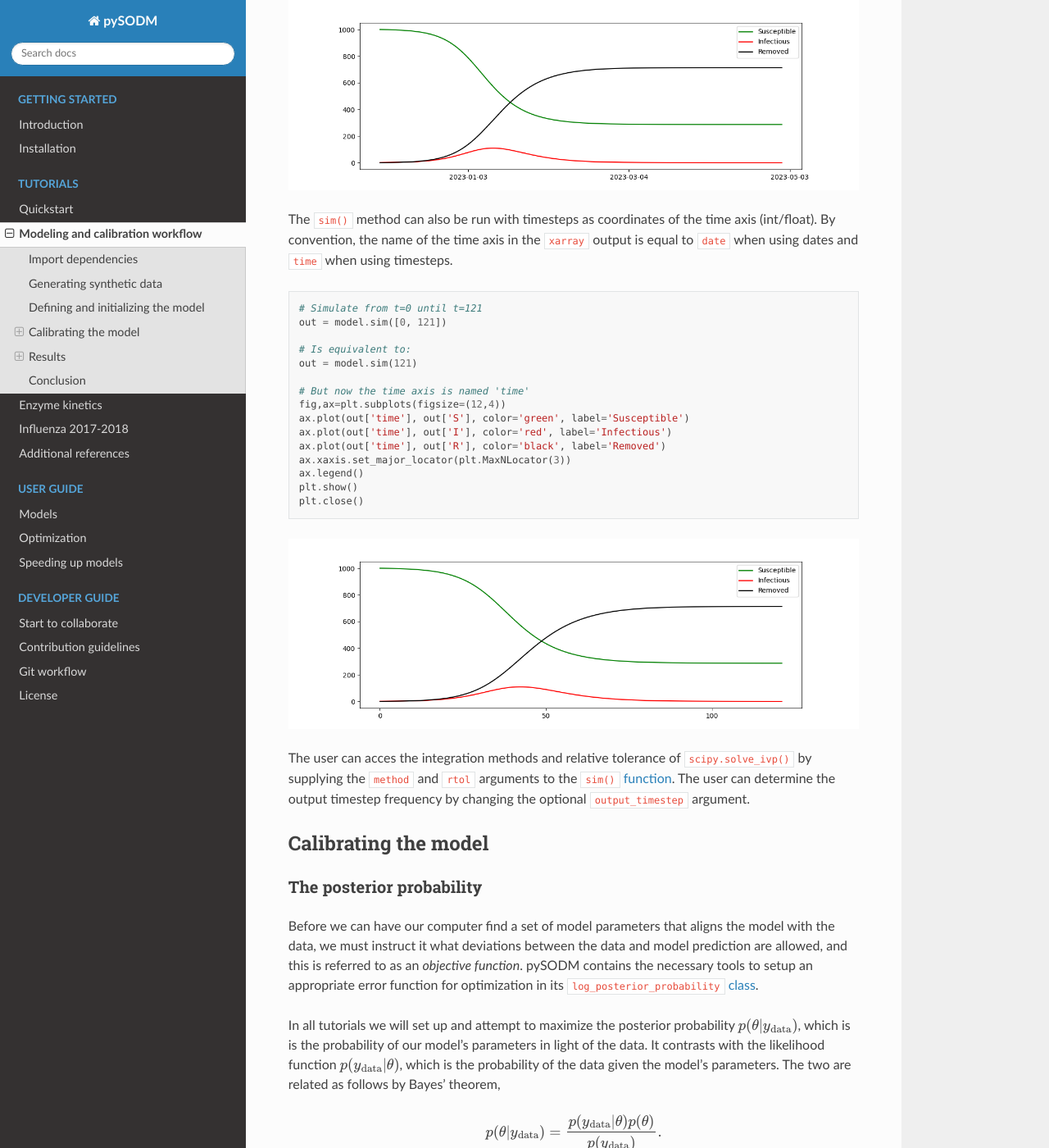
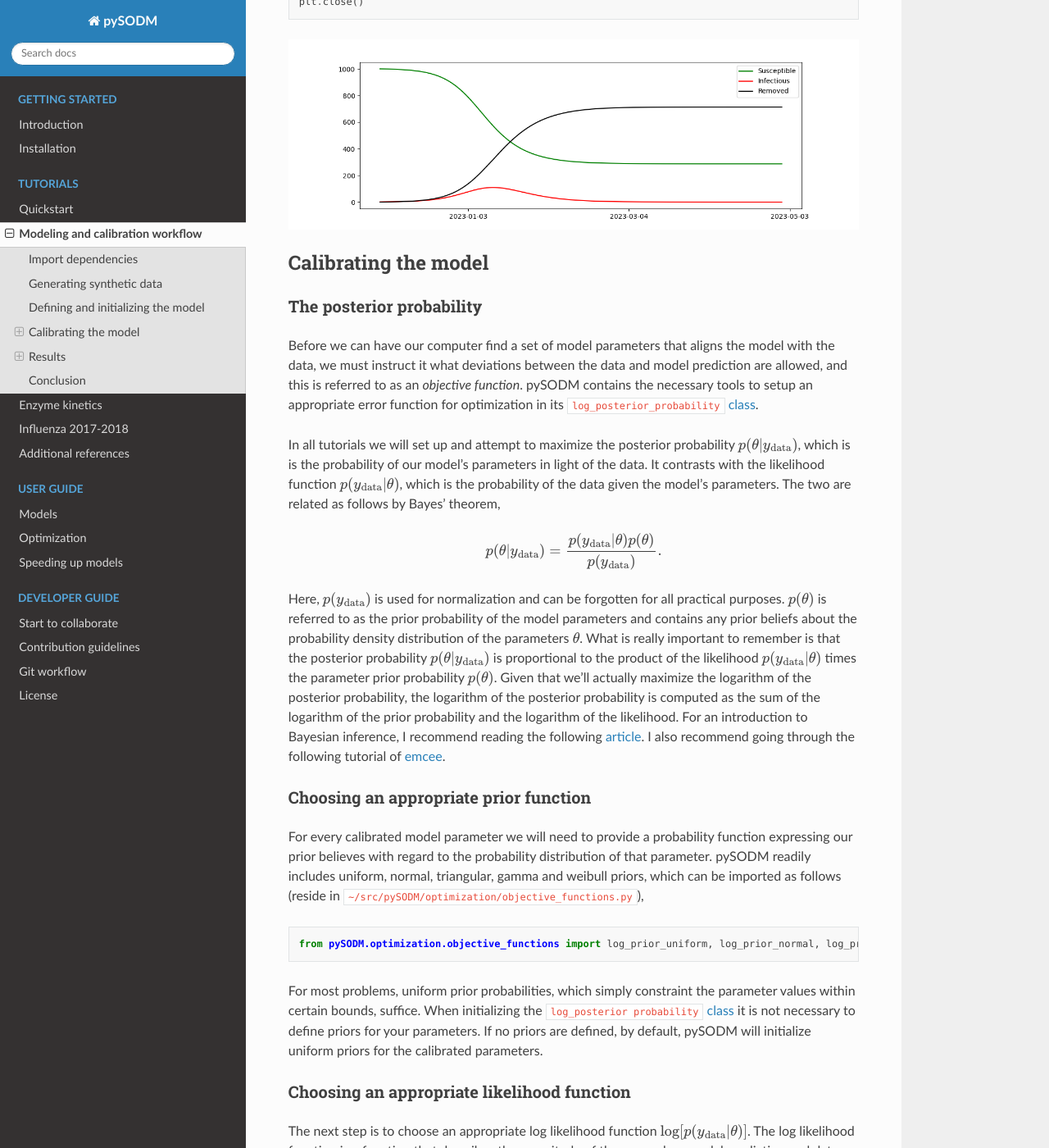
Before and after one commit to twallema/pySODM, a Sphinx documentation site: the page built from docs/workflow.md, in a window 1280 px wide and 1400 px high, scrolled down 4229 px. Shown: the whole window at 82% size. Built offline with Sphinx 7.4.7 and the Read the Docs theme 2.0.0, drawn with Linux system fonts in a browser that asks for light colours; some of the changed text lies outside the part shown.

Commit message:
update the documentation

````diff
--- a/docs/workflow.md
+++ b/docs/workflow.md
@@ -83,15 +83,15 @@ or schematically,
 
 <img src="./_static/figs/workflow/flowchart_SIR.png" width="500" />
 
-The model has three states: 1) The number of individuals susceptible to the disease (S), 2) the number of infectious individuals (I), and 3) the number of removed individuals (R). The model has two parameters: 1) `beta`, the rate of transmission and, 2) `gamma`, the duration of infectiousness. Building a model is based on the class inheritance, the user must first load the `ODEModel` or `SDEModel` class from  `~/src/models/base.by`. Then, the user must define his/her own class which must contain (minimally),
+The model has three states: 1) The number of individuals susceptible to the disease (S), 2) the number of infectious individuals (I), and 3) the number of removed individuals (R). The model has two parameters: 1) `beta`, the rate of transmission and, 2) `gamma`, the duration of infectiousness. Building a model is based on the class inheritance, the user must first load the `ODEModel` class from  `~/src/models/base.by`. Then, the user must define his/her own class which must contain (minimally),
 - A list containing the state names `state_names`,
 - A list containing the parameter names `parameter_names`,
 - An `integrate()` function where the differentials of the model are computed,
 
 and take the `ODEModel` class as its input. Checkout the documentation of the ODEModel class [here](models.md). There are some important formatting requirements to the integrate function, which are verified when the model is initialized,
 1. The integrate function must have the timestep `t` as its first input
-2. The timestep `t` is first followed by the states, then the parameters in the correct order
-3. The integrate function must return a differential for every model state
+2. The model states and parameters must also be given as input, their order does not make a difference
+3. The integrate function must return a differential for every model state, arranged in the same order as the state names defined in `state_names`
 4. The integrate function must be a static method (include `@staticmethod`)
 
 ```
@@ -150,29 +150,6 @@ plt.close()
 ```
 
 ![SIR_date](/_static/figs/workflow/SIR_date.png)
-
-The `sim()` method can also be run with timesteps as coordinates of the time axis (int/float). By convention, the name of the time axis in the `xarray` output is equal to `date` when using dates and `time` when using timesteps.
-```
-# Simulate from t=0 until t=121
-out = model.sim([0, 121])
-
-# Is equivalent to:
-out = model.sim(121)
-
-# But now the time axis is named 'time'
-fig,ax=plt.subplots(figsize=(12,4))
-ax.plot(out['time'], out['S'], color='green', label='Susceptible')
-ax.plot(out['time'], out['I'], color='red', label='Infectious')
-ax.plot(out['time'], out['R'], color='black', label='Removed')
-ax.xaxis.set_major_locator(plt.MaxNLocator(3))
-ax.legend()
-plt.show()
-plt.close()
-```
-
-![SIR_time](/_static/figs/workflow/SIR_time.png)
-
-The user can acces the integration methods and relative tolerance of `scipy.solve_ivp()` by supplying the `method` and `rtol` arguments to the [`sim()` function](models.md). The user can determine the output timestep frequency by changing the optional `output_timestep` argument.
 
 ### Calibrating the model
 
````
Also changed, not shown: docs/models.md (+3 -3 lines), docs/quickstart.md (+8 -4 lines).
